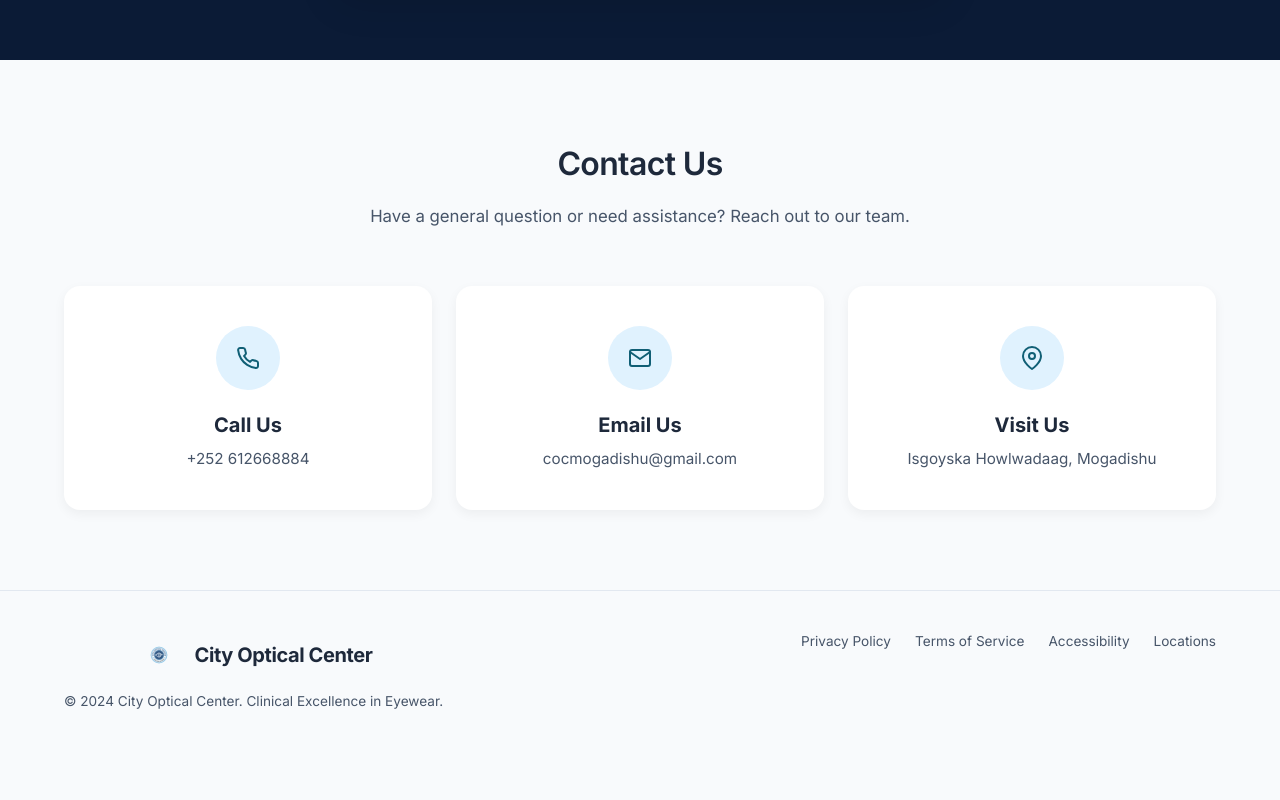
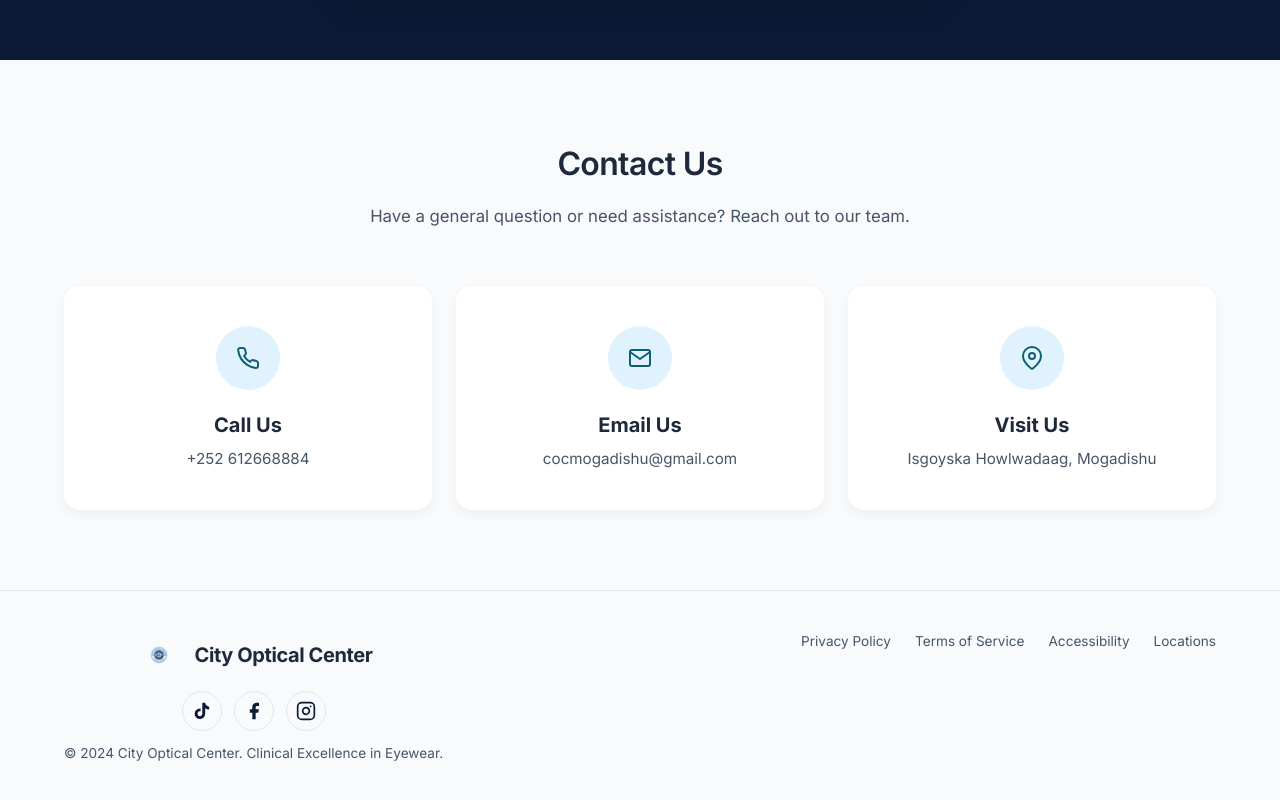
Before and after one commit to sacaarshaw-boop/CITY-OPTICAL-CENTER, a plain HTML site: page index.html in a window 1280 px wide. Shown: the part 2996-3796 px from the top of the page. Before the commit the page ends 3748 px from the top, so only its background shows below. Drawn offline with Linux system fonts and the light colour scheme.

Commit message:
Add files via upload

```diff
--- a/index.html
+++ b/index.html
@@ -285,6 +285,20 @@
                     <img src="logo.png" alt="City Optical Center Logo" class="logo-img">
                     <span class="logo-text">City Optical Center</span>
                 </div>
+                <div class="social-links">
+                    <!-- TikTok -->
+                    <a href="https://www.tiktok.com/@cityopticalcenter" target="_blank" rel="noopener noreferrer" class="social-icon" aria-label="TikTok">
+                        <svg width="20" height="20" viewBox="0 0 24 24" fill="currentColor"><path d="M19.59 6.69a4.83 4.83 0 0 1-3.77-4.25V2h-3.45v13.67a2.89 2.89 0 0 1-2.88 2.5 2.89 2.89 0 0 1-2.89-2.89 2.89 2.89 0 0 1 2.89-2.89c.28 0 .54.04.79.1V9.01a6.29 6.29 0 0 0-.79-.05 6.34 6.34 0 0 0-6.34 6.34 6.34 6.34 0 0 0 6.34 6.34 6.34 6.34 0 0 0 6.33-6.34V8.75a8.15 8.15 0 0 0 4.77 1.52V6.82a4.85 4.85 0 0 1-1-.13z"/></svg>
+                    </a>
+                    <!-- Facebook -->
+                    <a href="https://www.facebook.com/share/1DcA6SvETq/" target="_blank" rel="noopener noreferrer" class="social-icon" aria-label="Facebook">
+                        <svg width="20" height="20" viewBox="0 0 24 24" fill="currentColor"><path d="M18 2h-3a5 5 0 0 0-5 5v3H7v4h3v8h4v-8h3l1-4h-4V7a1 1 0 0 1 1-1h3z"/></svg>
+                    </a>
+                    <!-- Instagram -->
+                    <a href="https://www.instagram.com/city_opticalcenter" target="_blank" rel="noopener noreferrer" class="social-icon" aria-label="Instagram">
+                        <svg width="20" height="20" viewBox="0 0 24 24" fill="none" stroke="currentColor" stroke-width="2" stroke-linecap="round" stroke-linejoin="round"><rect x="2" y="2" width="20" height="20" rx="5" ry="5"/><path d="M16 11.37A4 4 0 1 1 12.63 8 4 4 0 0 1 16 11.37z"/><line x1="17.5" y1="6.5" x2="17.51" y2="6.5"/></svg>
+                    </a>
+                </div>
                 <p class="copyright">&copy; 2024 City Optical Center. Clinical Excellence in Eyewear.</p>
             </div>
             <div class="footer-right">
--- a/style.css
+++ b/style.css
@@ -388,6 +388,33 @@ a {
     color: var(--text-muted);
 }
 
+.social-links {
+    display: flex;
+    gap: 12px;
+    margin: 12px 0;
+    justify-content: center;
+}
+
+.social-icon {
+    width: 40px;
+    height: 40px;
+    border-radius: 50%;
+    background-color: var(--bg-light);
+    display: flex;
+    align-items: center;
+    justify-content: center;
+    color: var(--primary-color);
+    transition: background-color 0.25s ease, color 0.25s ease, transform 0.25s ease;
+    border: 1px solid var(--border-color);
+}
+
+.social-icon:hover {
+    background-color: var(--primary-color);
+    color: var(--white);
+    transform: translateY(-3px);
+    border-color: var(--primary-color);
+}
+
 .footer-right {
     display: flex;
     flex-wrap: wrap;
```
